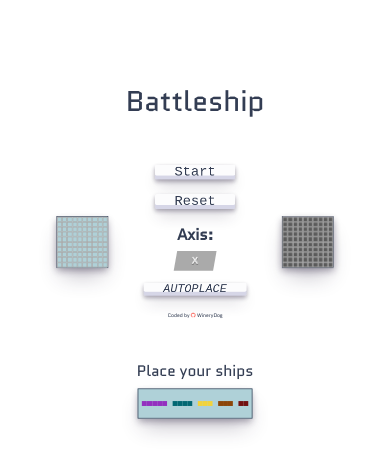
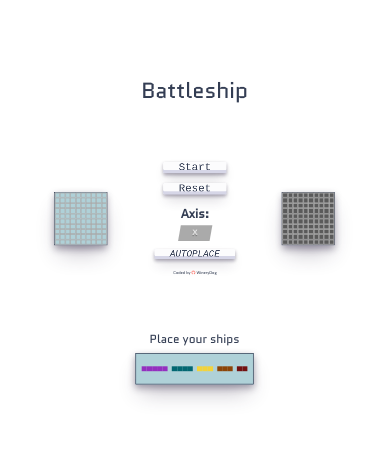
Before and after one commit to WineryDog/battleship, a website built with webpack: page src/template.html in a window 390 px wide. Built offline with nearby package versions, Linux system fonts and the light colour scheme.

Commit message:
Adjust margins

```diff
--- a/src/styles.css
+++ b/src/styles.css
@@ -10,14 +10,14 @@
   --color-8: rgba(251, 202, 52, 1);
   --water: rgba(175, 209, 216, 1);
   --water-miss: rgba(65, 168, 191, 1);
-  --grid-test-size: 18.5vw;
+  --grid-test-size: 19vw;
   --grid-gap: calc(var(--grid-test-size) / 4);
   --base-border-size: 0.063rem;
-  --base-margin: 1.75vh;
+  --base-margin: 1.5vh;
   --b-shadow: rgba(45, 35, 66, 0.4) 0 0.3rem 0.625rem,
     rgba(45, 35, 66, 0.3) 0 1.125rem 2rem -0.5rem, #d6d6e7 0 -0.5rem 0 inset;
-  --h-font: 3rem;
-  --info-font: 1.6rem;
+  --h-font: 2.8rem;
+  --info-font: 1.5rem;
 }
 
 html,
@@ -74,7 +74,7 @@ header {
   display: flex;
   justify-content: center;
   align-items: center;
-  margin: calc(var(--base-margin) * 1.25) 0 calc(var(--base-margin) * 1.25) 0;
+  margin: calc(var(--base-margin) * 1.15) 0 calc(var(--base-margin) * 1.15) 0;
   font-size: var(--info-font);
 }
 
@@ -437,6 +437,26 @@ button:active {
   }
 }
 
+/* medium */
+@media (max-width: 768px) {
+  :root {
+    --grid-gap: calc(var(--grid-test-size) / 4);
+    --base-border-size: 0.075rem;
+  }
+
+  header {
+    font-size: calc(var(--h-font) * 0.7);
+  }
+
+  .info {
+    font-size: calc(var(--info-font) * 0.7);
+  }
+
+  .game-btns {
+    transform: scale(0.55);
+  }
+}
+
 /* vertical */
 @media (max-width: 500px) and (min-height: 650px) {
   main {
```
Also changed, not shown: dist/styles.css.
